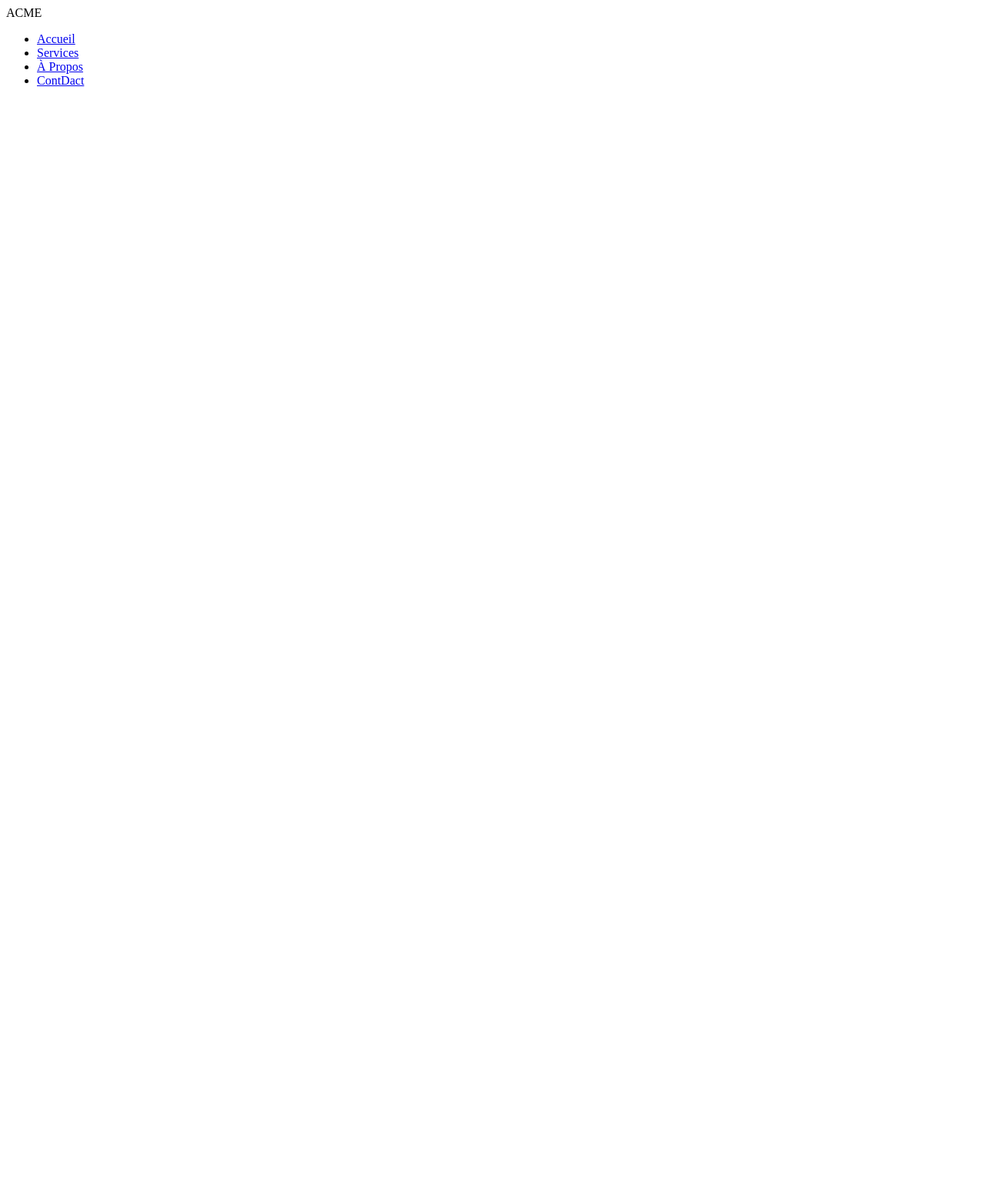
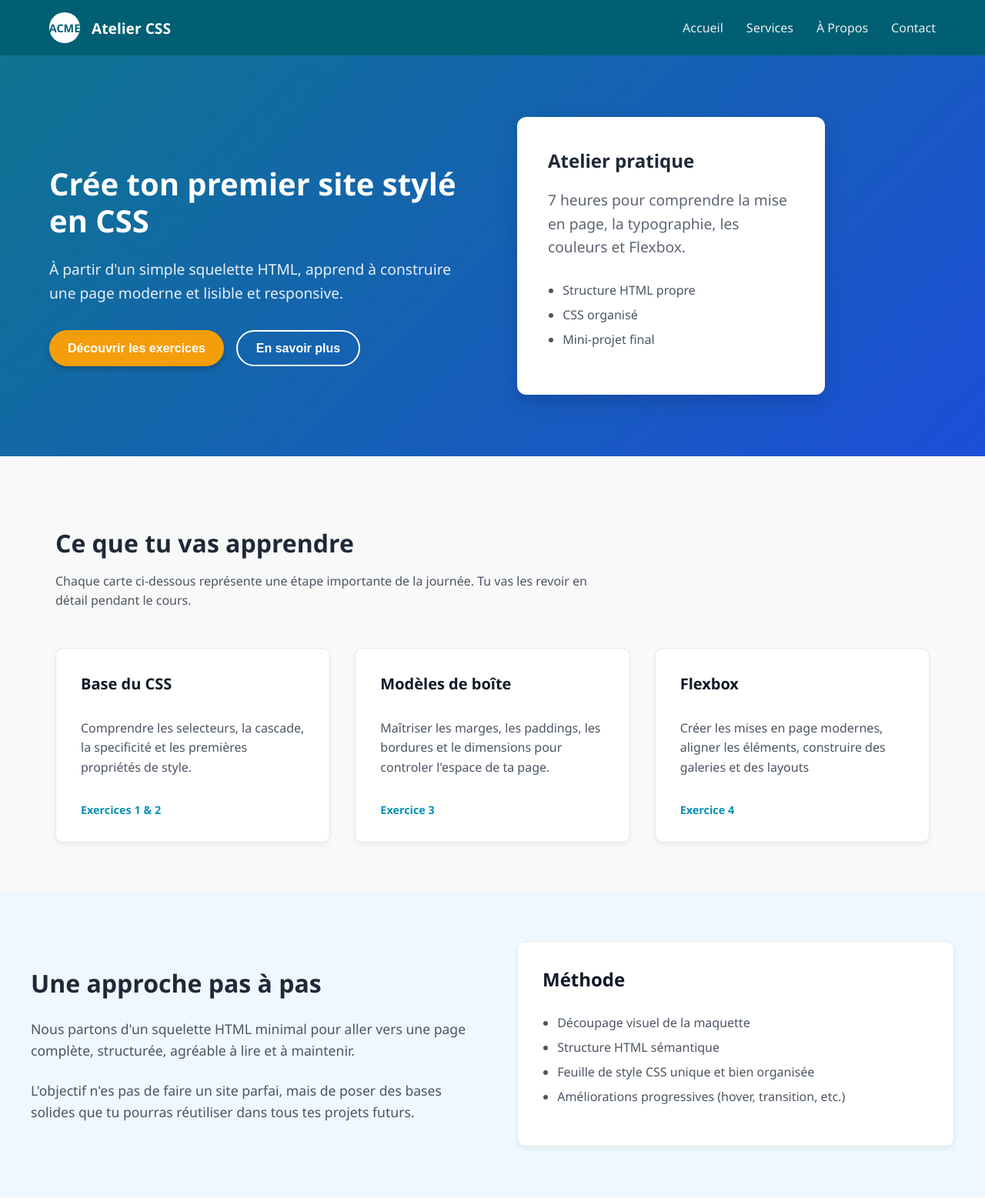
Before and after one commit to MattiaPARRINELLO/HTML-CSS, a plain HTML site: page index.html in a window 1280 px wide. Shown: the top 1557 px of the page at 77% size. Before the commit the page ends 800 px from the top, so only its background shows below. Drawn offline with Linux system fonts and the light colour scheme.

Commit message:
Refonte complète de la structure HTML et ajout de styles CSS pour améliorer la mise en page et l'esthétique du site. Ajout des sections "Héros", "Approche" et "Contact" avec des éléments interactifs.

```diff
--- a/index.html
+++ b/index.html
@@ -4,21 +4,153 @@
     <meta charset="UTF-8" />
     <meta name="viewport" content="width=device-width, initial-scale=1.0" />
     <title>Main page</title>
+    <link rel="stylesheet" href="style.css" />
   </head>
 
   <body>
     <header>
       <div class="logoContainer">
         <div class="logo">ACME</div>
+        <span>Atelier CSS</span>
       </div>
       <nav>
         <ul class="navLink">
           <li><a href="#">Accueil</a></li>
           <li><a href="#">Services</a></li>
           <li><a href="#">À Propos</a></li>
-          <li><a href="#">ContDact</a></li>
+          <li><a href="#">Contact</a></li>
         </ul>
       </nav>
     </header>
+    <main>
+      <div class="heroContainer titleContainer">
+        <h1>Crée ton premier site stylé en CSS</h1>
+        <p>
+          À partir d'un simple squelette HTML, apprend à construire une page
+          moderne et lisible et responsive.
+        </p>
+        <div class="btncontainer">
+          <button class="btn shadow">Découvrir les exercices</button>
+          <button class="btn btn-secondary">En savoir plus</button>
+        </div>
+      </div>
+      <div class="heroContainer">
+        <div class="box">
+          <h2>Atelier pratique</h2>
+          <p>
+            7 heures pour comprendre la mise en page, la typographie, les
+            couleurs et Flexbox.
+          </p>
+          <ul>
+            <li>Structure HTML propre</li>
+            <li>CSS organisé</li>
+            <li>Mini-projet final</li>
+          </ul>
+        </div>
+      </div>
+    </main>
+    <section class="pageSection">
+      <h2>Ce que tu vas apprendre</h2>
+      <p>
+        Chaque carte ci-dessous représente une étape importante de la journée.
+        Tu vas les revoir en détail pendant le cours.
+      </p>
+      <div class="cardContainer">
+        <div class="card">
+          <h3 class="title">Base du CSS</h3>
+          <p class="content">
+            Comprendre les selecteurs, la cascade, la specificité et les
+            premières propriétés de style.
+          </p>
+          <span class="footer">Exercices 1 & 2</span>
+        </div>
+        <div class="card">
+          <h3 class="title">Modèles de boîte</h3>
+          <p class="content">
+            Maîtriser les marges, les paddings, les bordures et le dimensions
+            pour controler l'espace de ta page.
+          </p>
+          <span class="footer">Exercice 3</span>
+        </div>
+        <div class="card">
+          <h3 class="title">Flexbox</h3>
+          <p class="content">
+            Créer les mises en page modernes, aligner les éléments, construire
+            des galeries et des layouts
+          </p>
+          <span class="footer">Exercice 4</span>
+        </div>
+      </div>
+    </section>
+    <section class="approach">
+      <div class="pageSection">
+        <div class="approachContent">
+          <h2>Une approche pas à pas</h2>
+          <p>
+            Nous partons d'un squelette HTML minimal pour aller vers une page
+            complète, structurée, agréable à lire et à maintenir.
+          </p>
+          <p>
+            L'objectif n'es pas de faire un site parfai, mais de poser des bases
+            solides que tu pourras réutiliser dans tous tes projets futurs.
+          </p>
+        </div>
+        <div class="approachContent">
+          <div class="whitebox shadow">
+            <h3>Méthode</h3>
+            <ul>
+              <li>Découpage visuel de la maquette</li>
+              <li>Structure HTML sémantique</li>
+              <li>Feuille de style CSS unique et bien organisée</li>
+              <li>Améliorations progressives (hover, transition, etc.)</li>
+            </ul>
+          </div>
+        </div>
+      </div>
+    </section>
+
+    <section class="pageSection contactSection">
+      <div class="contactHeader">
+        <h2>Contact du formateur</h2>
+        <p>
+          Pour toute question sur le cours ou pour récupérer le code source
+          complet, tu peux contacter le formateur via les canaux habituels de
+          l'école.
+        </p>
+      </div>
+      <div class="whitebox shadow contactBox">
+        <h3>Formulaire de contact (maquette)</h3>
+        <form>
+          <div class="formGroup">
+            <label for="name">Nom</label>
+            <input type="text" id="name" placeholder="Ton nom complet" />
+          </div>
+          <div class="formGroup">
+            <label for="email">Adresse e-mail</label>
+            <input
+              type="email"
+              id="email"
+              placeholder="ton.email@example.com"
+            />
+          </div>
+          <div class="formGroup">
+            <label for="message">Message</label>
+            <textarea
+              id="message"
+              rows="4"
+              placeholder="Ton message..."
+            ></textarea>
+          </div>
+          <button type="submit" class="btn shadow">Envoyer (fictif)</button>
+        </form>
+      </div>
+    </section>
+
+    <footer>
+      <p>&copy; 2025 - Atelier CSS - Première année</p>
+      <p class="small">
+        Ce site est un support pédagogique et ne collecte aucune donnée.
+      </p>
+    </footer>
   </body>
 </html>
--- /dev/null
+++ b/style.css
@@ -0,0 +1,377 @@
+:root {
+  --primary-color: #005f73;
+  --secondary-color: #0a9396;
+  --accent-color: #f59e0b;
+  --text-color: #333;
+  --bg-color: #f9f9f9;
+  --white: #ffffff;
+}
+
+body {
+  margin: 0;
+  padding: 0;
+  font-family: "Segoe UI", Tahoma, Geneva, Verdana, sans-serif;
+  background-color: var(--bg-color);
+  color: var(--text-color);
+  box-sizing: border-box;
+}
+
+*,
+*::before,
+*::after {
+  box-sizing: inherit;
+}
+
+/* Header */
+header {
+  background-color: var(--primary-color);
+  padding: 1rem 4rem;
+  display: flex;
+  justify-content: space-between;
+  align-items: center;
+  color: var(--white);
+  box-shadow: 0 2px 4px rgba(0, 0, 0, 0.1);
+}
+
+.logoContainer {
+  display: flex;
+  align-items: center;
+  gap: 15px;
+}
+
+.logo {
+  background-color: var(--white);
+  color: var(--primary-color);
+  border-radius: 50%;
+  width: 40px;
+  height: 40px;
+  display: flex;
+  justify-content: center;
+  align-items: center;
+  font-weight: bold;
+  font-size: 0.9rem;
+}
+
+.logoContainer span {
+  font-weight: 600;
+  font-size: 1.2rem;
+}
+
+nav {
+  display: flex;
+  align-items: center;
+}
+
+.navLink {
+  list-style: none;
+  display: flex;
+  gap: 30px;
+  margin: 0;
+  padding: 0;
+}
+
+.navLink a {
+  color: var(--white);
+  text-decoration: none;
+  font-size: 1rem;
+  opacity: 0.9;
+  transition: opacity 0.3s;
+}
+
+.navLink a:hover {
+  opacity: 1;
+  text-decoration: underline;
+}
+
+/* Hero Section */
+main {
+  background: linear-gradient(135deg, #0e7490 0%, #1d4ed8 100%);
+  color: var(--white);
+  padding: 5rem 4rem;
+  display: flex;
+  justify-content: center;
+  align-items: center;
+  gap: 4rem;
+  flex-wrap: wrap;
+  min-height: 60vh;
+}
+
+.heroContainer {
+  flex: 1;
+  min-width: 300px;
+  max-width: 600px;
+}
+
+.heroContainer h1 {
+  font-size: 2.5rem;
+  margin-bottom: 1.5rem;
+  line-height: 1.2;
+}
+
+.heroContainer p {
+  font-size: 1.2rem;
+  margin-bottom: 2rem;
+  line-height: 1.6;
+  opacity: 0.9;
+}
+
+.btncontainer {
+  display: flex;
+  gap: 1rem;
+}
+
+.btn {
+  padding: 0.8rem 1.5rem;
+  border-radius: 25px;
+  font-weight: bold;
+  cursor: pointer;
+  font-size: 1rem;
+  border: none;
+  transition: transform 0.2s, box-shadow 0.2s;
+}
+
+.btn:hover {
+  transform: translateY(-2px);
+}
+
+.btn.shadow {
+  background-color: var(--accent-color);
+  color: var(--white);
+  box-shadow: 0 4px 6px rgba(0, 0, 0, 0.2);
+}
+
+.btn-secondary {
+  background-color: transparent;
+  color: var(--white);
+  border: 2px solid var(--white);
+}
+
+.btn-secondary:hover {
+  background-color: rgba(255, 255, 255, 0.1);
+}
+
+/* Hero Card (Box) */
+.box {
+  background-color: var(--white);
+  color: var(--text-color);
+  padding: 2.5rem;
+  border-radius: 12px;
+  box-shadow: 0 10px 25px rgba(0, 0, 0, 0.15);
+  max-width: 400px;
+}
+
+.box h2 {
+  margin-top: 0;
+  color: #1f2937;
+  font-size: 1.5rem;
+}
+
+.box p {
+  color: #4b5563;
+  line-height: 1.6;
+  margin-bottom: 1.5rem;
+}
+
+.box ul {
+  padding-left: 1.2rem;
+  line-height: 2;
+  color: #4b5563;
+}
+
+/* Learn Section */
+.pageSection {
+  padding: 4rem 2rem;
+  max-width: 1200px;
+  margin: 0 auto;
+}
+
+.pageSection h2 {
+  font-size: 2rem;
+  color: #1f2937;
+  margin-bottom: 1rem;
+}
+
+.pageSection > p {
+  color: #4b5563;
+  max-width: 700px;
+  margin-bottom: 3rem;
+  line-height: 1.6;
+}
+
+.cardContainer {
+  display: grid;
+  grid-template-columns: repeat(auto-fit, minmax(300px, 1fr));
+  gap: 2rem;
+}
+
+.card {
+  background-color: var(--white);
+  padding: 2rem;
+  border-radius: 10px;
+  box-shadow: 0 4px 6px rgba(0, 0, 0, 0.05);
+  border: 1px solid #e5e7eb;
+  display: flex;
+  flex-direction: column;
+  justify-content: space-between;
+  transition: transform 0.3s ease, box-shadow 0.3s ease;
+}
+
+.card:hover {
+  transform: translateY(-5px);
+  box-shadow: 0 10px 15px rgba(0, 0, 0, 0.1);
+}
+
+.card .title {
+  margin-top: 0;
+  font-size: 1.25rem;
+  color: #111827;
+  margin-bottom: 1rem;
+}
+
+.card .content {
+  color: #4b5563;
+  line-height: 1.6;
+  margin-bottom: 2rem;
+  flex-grow: 1;
+}
+
+.card .footer {
+  color: #0891b2;
+  font-weight: bold;
+  font-size: 0.9rem;
+  cursor: pointer;
+}
+
+/* Approach Section */
+.approach {
+  background-color: #eef8ff;
+  padding: 4rem 2rem;
+}
+
+.approach .pageSection {
+  display: flex;
+  align-items: center;
+  gap: 4rem;
+  flex-wrap: wrap;
+  padding: 0; /* Reset padding as it's handled by .approach */
+}
+
+.approachContent {
+  flex: 1;
+  min-width: 300px;
+}
+
+.approachContent h2 {
+  font-size: 2rem;
+  margin-bottom: 1.5rem;
+  color: #1f2937;
+}
+
+.approachContent p {
+  color: #4b5563;
+  line-height: 1.6;
+  margin-bottom: 1.5rem;
+  font-size: 1.1rem;
+}
+
+.whitebox {
+  background-color: var(--white);
+  padding: 2rem;
+  border-radius: 10px;
+  box-shadow: 0 4px 6px rgba(0, 0, 0, 0.05);
+  border: 1px solid #e5e7eb;
+}
+
+.whitebox h3 {
+  margin-top: 0;
+  font-size: 1.5rem;
+  margin-bottom: 1.5rem;
+  color: #111827;
+}
+
+.whitebox ul {
+  padding-left: 1.2rem;
+  line-height: 2;
+  color: #4b5563;
+}
+
+/* Responsive adjustments */
+@media (max-width: 768px) {
+  header {
+    padding: 1rem 2rem;
+    flex-direction: column;
+    gap: 1rem;
+  }
+
+  main {
+    padding: 3rem 2rem;
+    text-align: center;
+  }
+
+  .heroContainer {
+    align-items: center;
+  }
+
+  .btncontainer {
+    justify-content: center;
+  }
+}
+
+/* Contact Section */
+.contactSection {
+  text-align: center;
+  display: flex;
+  flex-direction: column;
+  align-items: center;
+}
+
+.contactHeader {
+  margin-bottom: 2rem;
+  max-width: 800px;
+}
+
+.contactBox {
+  width: 100%;
+  max-width: 600px;
+  text-align: left;
+  box-sizing: border-box;
+}
+
+.formGroup {
+  margin-bottom: 1.5rem;
+}
+
+.formGroup label {
+  display: block;
+  margin-bottom: 0.5rem;
+  font-weight: 500;
+  color: var(--text-color);
+}
+
+.formGroup input,
+.formGroup textarea {
+  width: 100%;
+  padding: 0.8rem;
+  border: 1px solid #ccc;
+  border-radius: 5px;
+  font-family: inherit;
+  box-sizing: border-box;
+}
+
+/* Footer */
+footer {
+  background-color: #0f172a;
+  color: white;
+  text-align: center;
+  padding: 3rem 1rem;
+  margin-top: 4rem;
+}
+
+footer p {
+  margin: 0.5rem 0;
+}
+
+footer .small {
+  font-size: 0.8rem;
+  opacity: 0.7;
+}
```
Also changed, not shown: chatgpt/index.html (+57 -19 lines), chatgpt/style.css (+15 -7 lines).
